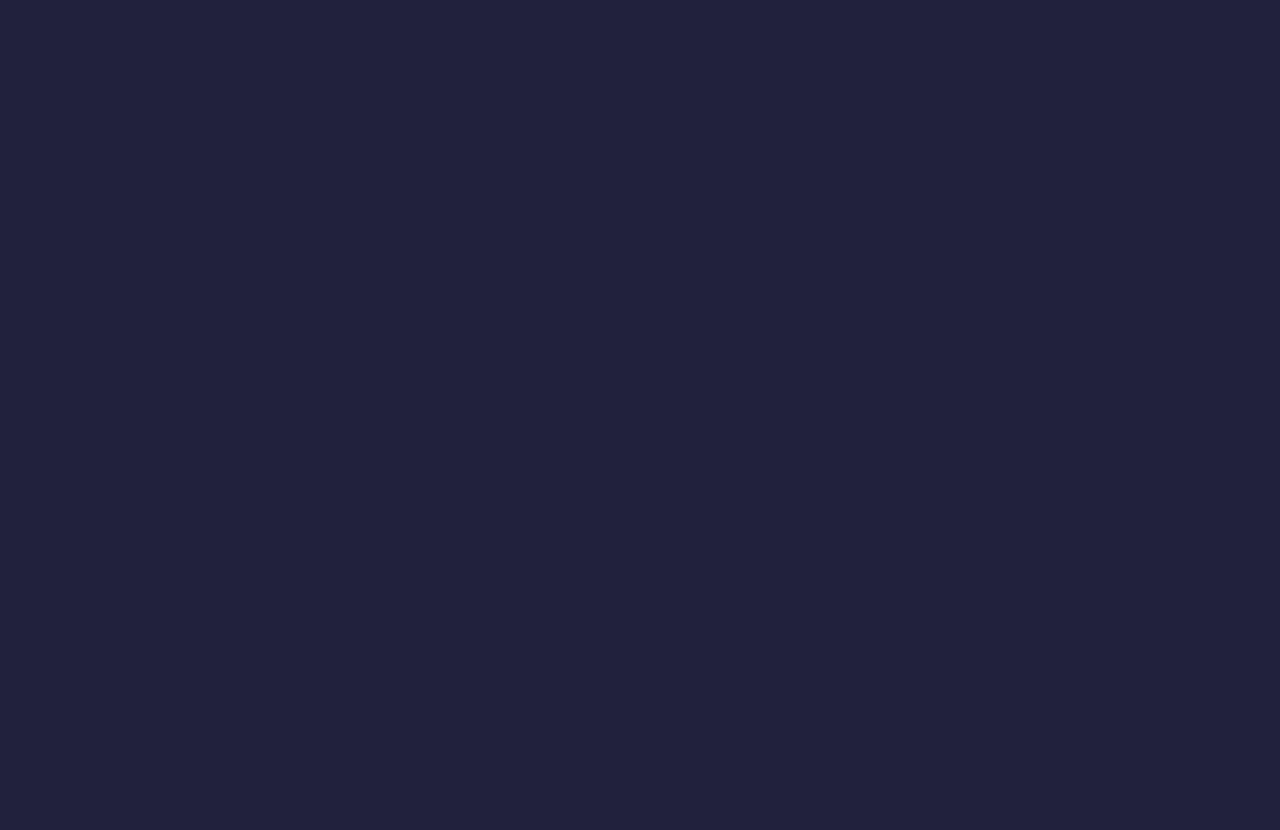
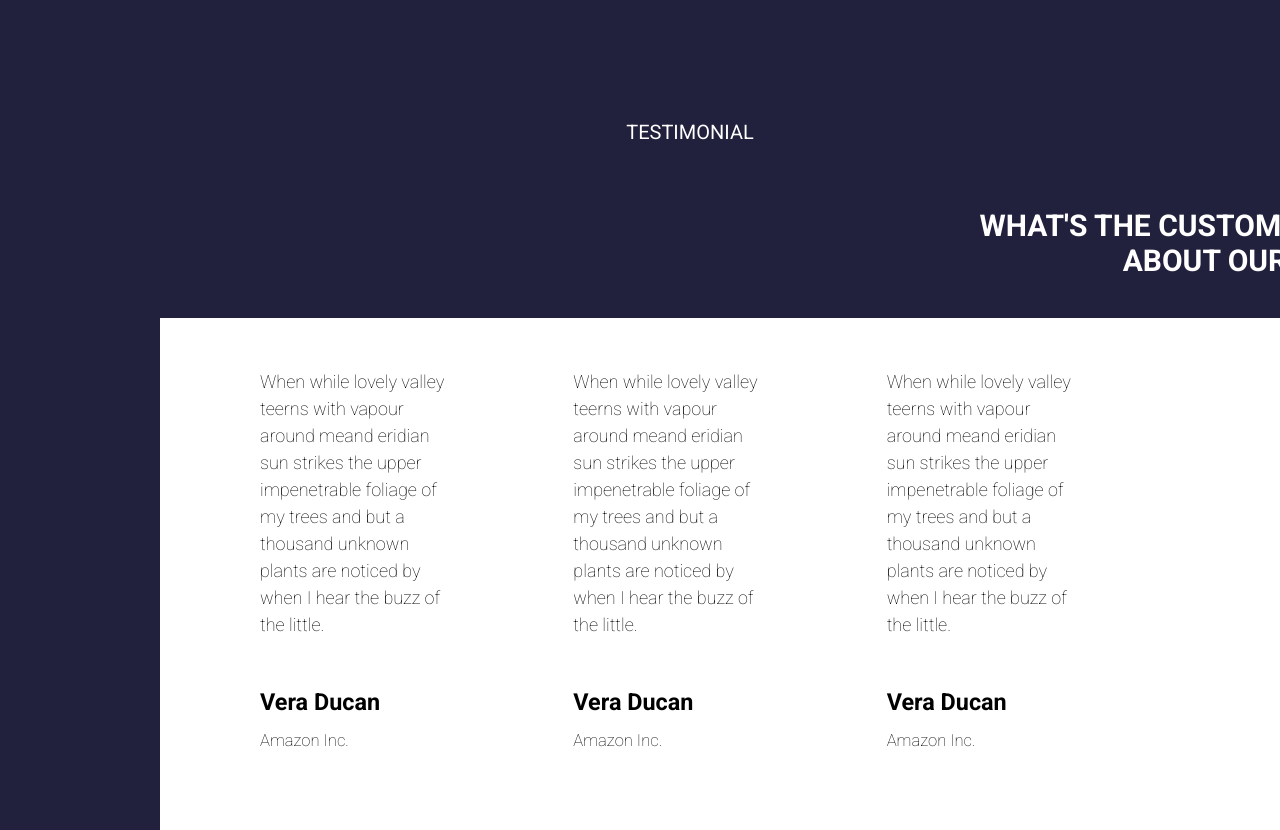
Before and after one commit to enricoforesta/proj-html-vuejs, a Vue app: page / in a window 1280 px wide. Shown: the part 3580-4410 px from the top of the page. Before the commit the page ends 3700 px from the top, so only its background shows below. Built offline with nearby package versions, Linux system fonts and the light colour scheme.

Commit message:
feat: componentTestimonial

```diff
--- a/src/components/main/appMain.vue
+++ b/src/components/main/appMain.vue
@@ -3,6 +3,7 @@ import componentConsultants from './componentConsultants.vue';
 import componentAboutUs from './componentAboutUs.vue';
 import componentHelp from './componentHelp.vue';
 import componentProject from './componentProject.vue';
+import componentTestimonial from './componentTestimonial.vue';
 export default {
     name: "appMain",
     data() {
@@ -15,6 +16,7 @@ export default {
         componentAboutUs,
         componentHelp,
         componentProject,
+        componentTestimonial
     }
 }
 </script>
@@ -24,6 +26,7 @@ export default {
         <componentAboutUs />
         <componentHelp />
         <componentProject />
+        <componentTestimonial />
     </main>
 </template>
 <style scoped></style>
--- /dev/null
+++ b/src/components/main/componentTestimonial.vue
@@ -0,0 +1,51 @@
+<script>
+import componentTestimonialBottom from './componentTestimonialBottom.vue';
+export default {
+    name: "testimonial",
+    data() {
+        return {
+            title: "what's the customer say about our work",
+            subTitle: 'testimonial'
+        }
+    },
+    components: {
+        componentTestimonialBottom
+    }
+}
+</script>
+<template>
+    <div class="container-primary">
+        <div class="text">
+            <span>{{ subTitle.toUpperCase() }}</span>
+            <h2>{{ title.toUpperCase() }}</h2>
+        </div>
+    </div>
+    <componentTestimonialBottom />
+</template>
+<style scoped lang="scss">
+@use '../../scss/partials/variable' as *;
+
+.container-primary {
+
+    .text {
+        text-align: center;
+
+        span::after {
+            content: '';
+            display: inline-block;
+            width: 50px;
+            border: 2px solid $btn-bg-color;
+            vertical-align: middle;
+            margin-left: 95%;
+        }
+
+        h2 {
+            font-size: 30px;
+            margin: 40px 0;
+            margin-left: auto;
+            text-align: end;
+            width: 30%;
+        }
+    }
+}
+</style>
--- /dev/null
+++ b/src/components/main/componentTestimonialBottom.vue
@@ -0,0 +1,70 @@
+<script>
+export default {
+    name: "testimonalBottom",
+    data() {
+        return {
+            result: [
+                {
+                    content: 'When while lovely valley teerns with vapour around meand eridian sun strikes the upper impenetrable foliage of my trees and but a thousand unknown plants are noticed by when I hear the buzz of the little.',
+                    author: 'Vera Ducan',
+                    from: 'Amazon Inc.'
+                },
+                {
+                    content: 'When while lovely valley teerns with vapour around meand eridian sun strikes the upper impenetrable foliage of my trees and but a thousand unknown plants are noticed by when I hear the buzz of the little.',
+                    author: 'Vera Ducan',
+                    from: 'Amazon Inc.'
+                },
+                {
+                    content: 'When while lovely valley teerns with vapour around meand eridian sun strikes the upper impenetrable foliage of my trees and but a thousand unknown plants are noticed by when I hear the buzz of the little.',
+                    author: 'Vera Ducan',
+                    from: 'Amazon Inc.'
+                },
+
+            ]
+        }
+    },
+}
+</script>
+<template>
+    <ul class="content ">
+        <li v-for="item in result">
+            <p>{{ item.content }}</p>
+            <h3>{{ item.author }}</h3>
+            <h5>{{ item.from }}</h5>
+        </li>
+    </ul>
+</template>
+<style scoped>
+.content {
+    background-color: white;
+    color: black;
+    padding: 50px 100px;
+    margin-left: 160px;
+    display: flex;
+    flex-wrap: wrap;
+    gap: 20px;
+
+    &>* {
+        width: calc((100% - 40px) / 3);
+    }
+
+    li {
+        padding-right: 100px;
+
+        p {
+            font-weight: 100;
+            font-size: 18px;
+            line-height: 1.5;
+            padding-bottom: 50px;
+        }
+
+        h5 {
+            font-weight: 100;
+            padding: 15px 0 30px 0;
+        }
+
+    }
+
+
+}
+</style>
```
